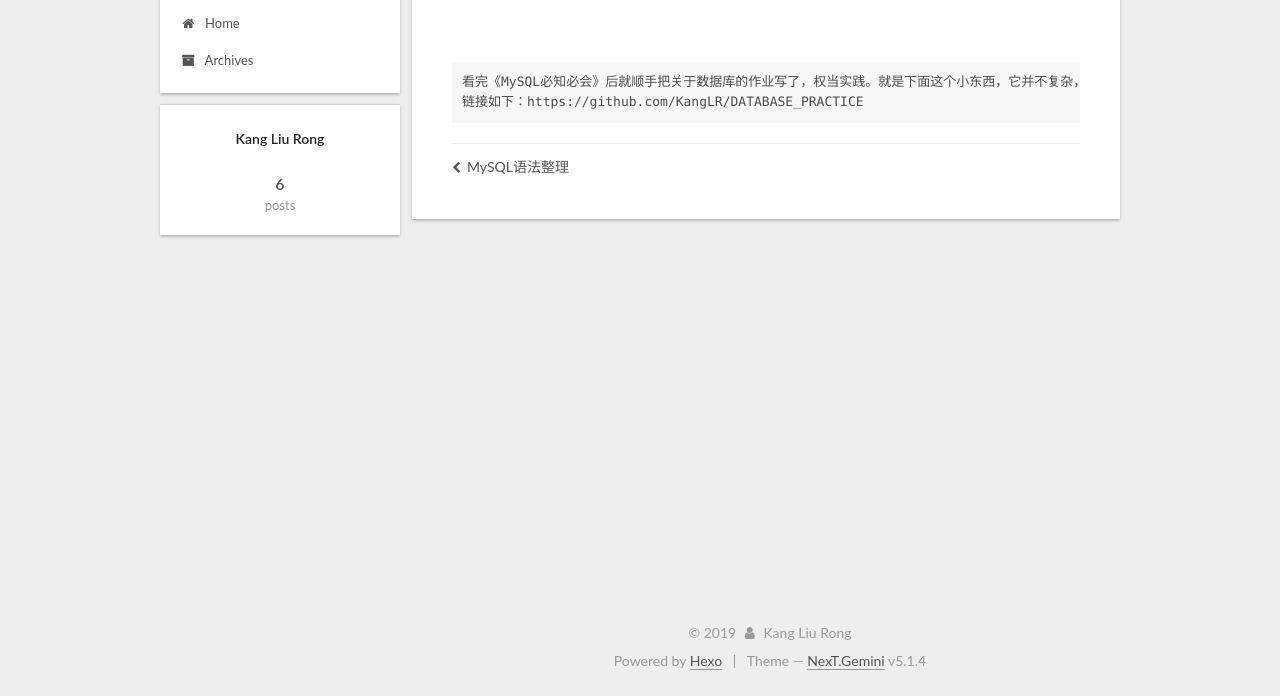
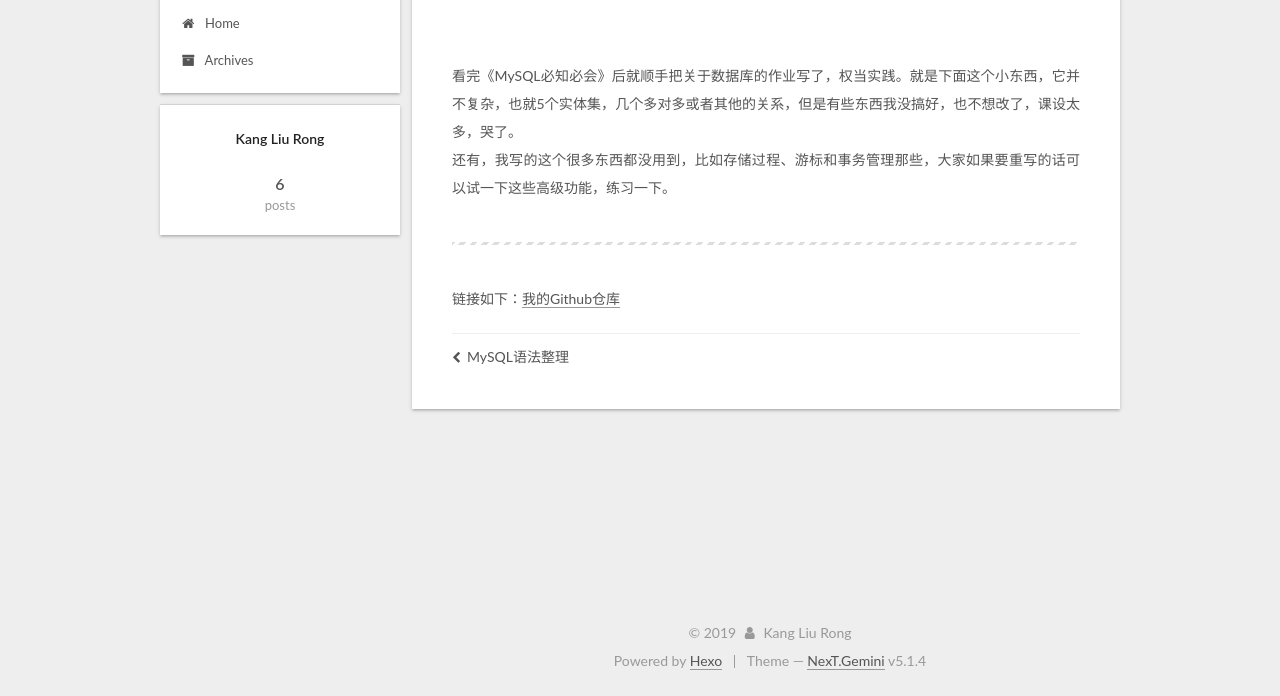
Before and after one commit to KangLR/KangLR.github.io, a plain HTML site: page 2019/11/27/一个基于MySQL的简单电商管理数据库/index.html in a window 1280 px wide. Shown: the part 104-800 px from the top of the page. Drawn offline with Linux system fonts and the light colour scheme.

Commit message:
Site updated: 2019-11-27 20:26:39

```diff
--- a/2019/11/27/一个基于MySQL的简单电商管理数据库/index.html
+++ b/2019/11/27/一个基于MySQL的简单电商管理数据库/index.html
@@ -79,14 +79,14 @@
 
 
 
-<meta name="description" content="看完《MySQL必知必会》后就顺手把关于数据库的作业写了，权当实践。就是下面这个小东西，它并不复杂，也就5个实体集，几个多对多或者其他的关系，但是有些东西我没搞好，也不想改了，课设太多，哭了。 链接如下：https:&#x2F;&#x2F;github.com&#x2F;KangLR&#x2F;DATABASE_PRACTICE">
+<meta name="description" content="看完《MySQL必知必会》后就顺手把关于数据库的作业写了，权当实践。就是下面这个小东西，它并不复杂，也就5个实体集，几个多对多或者其他的关系，但是有些东西我没搞好，也不想改了，课设太多，哭了。还有，我写的这个很多东西都没用到，比如存储过程、游标和事务管理那些，大家如果要重写的话可以试一下这些高级功能，练习一下。  链接如下：我的Github仓库">
 <meta property="og:type" content="article">
 <meta property="og:title" content="&#39;一个基于MySQL的简单电商管理数据库&#39;">
 <meta property="og:url" content="http:&#x2F;&#x2F;yoursite.com&#x2F;2019&#x2F;11&#x2F;27&#x2F;%E4%B8%80%E4%B8%AA%E5%9F%BA%E4%BA%8EMySQL%E7%9A%84%E7%AE%80%E5%8D%95%E7%94%B5%E5%95%86%E7%AE%A1%E7%90%86%E6%95%B0%E6%8D%AE%E5%BA%93&#x2F;index.html">
 <meta property="og:site_name" content="Hexo">
-<meta property="og:description" content="看完《MySQL必知必会》后就顺手把关于数据库的作业写了，权当实践。就是下面这个小东西，它并不复杂，也就5个实体集，几个多对多或者其他的关系，但是有些东西我没搞好，也不想改了，课设太多，哭了。 链接如下：https:&#x2F;&#x2F;github.com&#x2F;KangLR&#x2F;DATABASE_PRACTICE">
+<meta property="og:description" content="看完《MySQL必知必会》后就顺手把关于数据库的作业写了，权当实践。就是下面这个小东西，它并不复杂，也就5个实体集，几个多对多或者其他的关系，但是有些东西我没搞好，也不想改了，课设太多，哭了。还有，我写的这个很多东西都没用到，比如存储过程、游标和事务管理那些，大家如果要重写的话可以试一下这些高级功能，练习一下。  链接如下：我的Github仓库">
 <meta property="og:locale" content="en">
-<meta property="og:updated_time" content="2019-11-27T12:11:17.228Z">
+<meta property="og:updated_time" content="2019-11-27T12:24:07.912Z">
 <meta name="twitter:card" content="summary">
 
 
@@ -297,8 +297,10 @@
 
 
 
-        <pre><code>看完《MySQL必知必会》后就顺手把关于数据库的作业写了，权当实践。就是下面这个小东西，它并不复杂，也就5个实体集，几个多对多或者其他的关系，但是有些东西我没搞好，也不想改了，课设太多，哭了。
-链接如下：https://github.com/KangLR/DATABASE_PRACTICE</code></pre>
+        <p>看完《MySQL必知必会》后就顺手把关于数据库的作业写了，权当实践。就是下面这个小东西，它并不复杂，也就5个实体集，几个多对多或者其他的关系，但是有些东西我没搞好，也不想改了，课设太多，哭了。<br>还有，我写的这个很多东西都没用到，比如存储过程、游标和事务管理那些，大家如果要重写的话可以试一下这些高级功能，练习一下。</p>
+<hr>
+<p>链接如下：<a href="https://github.com/KangLR/DATABASE_PRACTICE" target="_blank">我的Github仓库</a></p>
+
 
     </div>
 
--- a/css/main.css
+++ b/css/main.css
@@ -1823,7 +1823,7 @@ pre .javascript .function {
   width: 4px;
   height: 4px;
   border-radius: 50%;
-  background: #c6ff53;
+  background: #adfff7;
 }
 .links-of-blogroll {
   font-size: 13px;
```
Also changed, not shown: index.html (+4 -2 lines).
